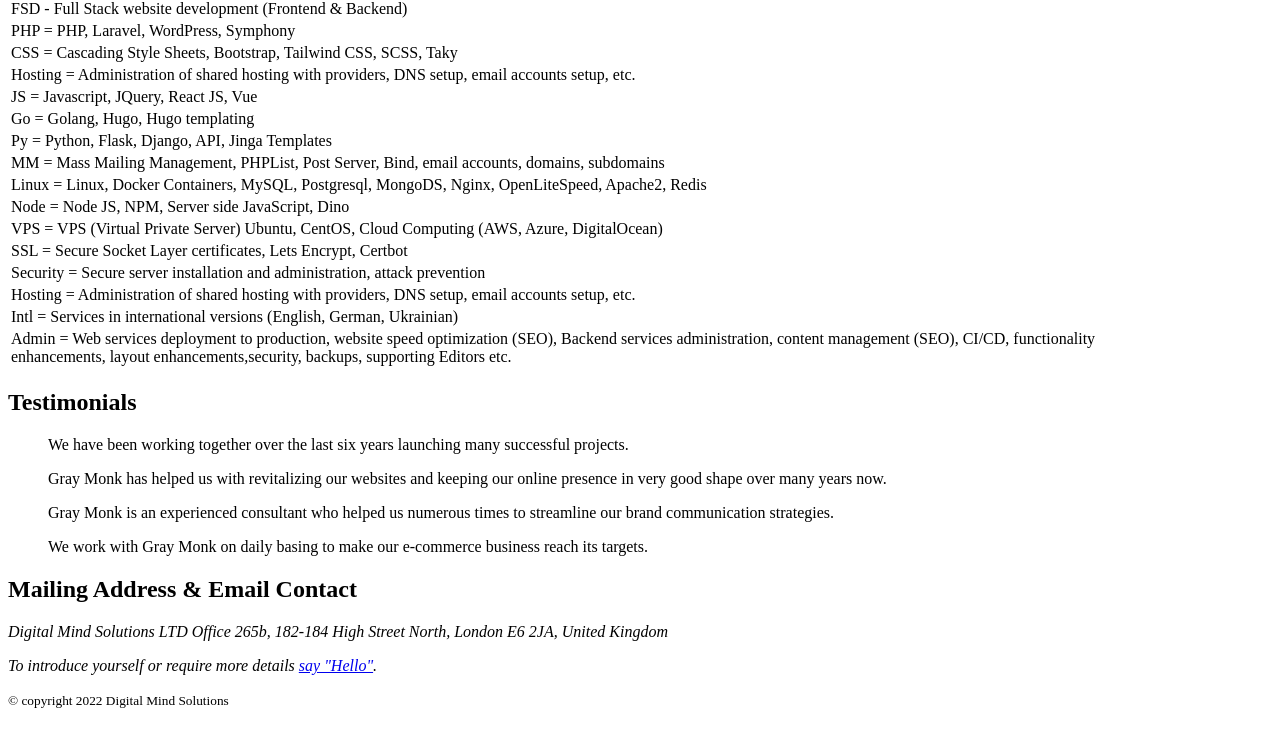
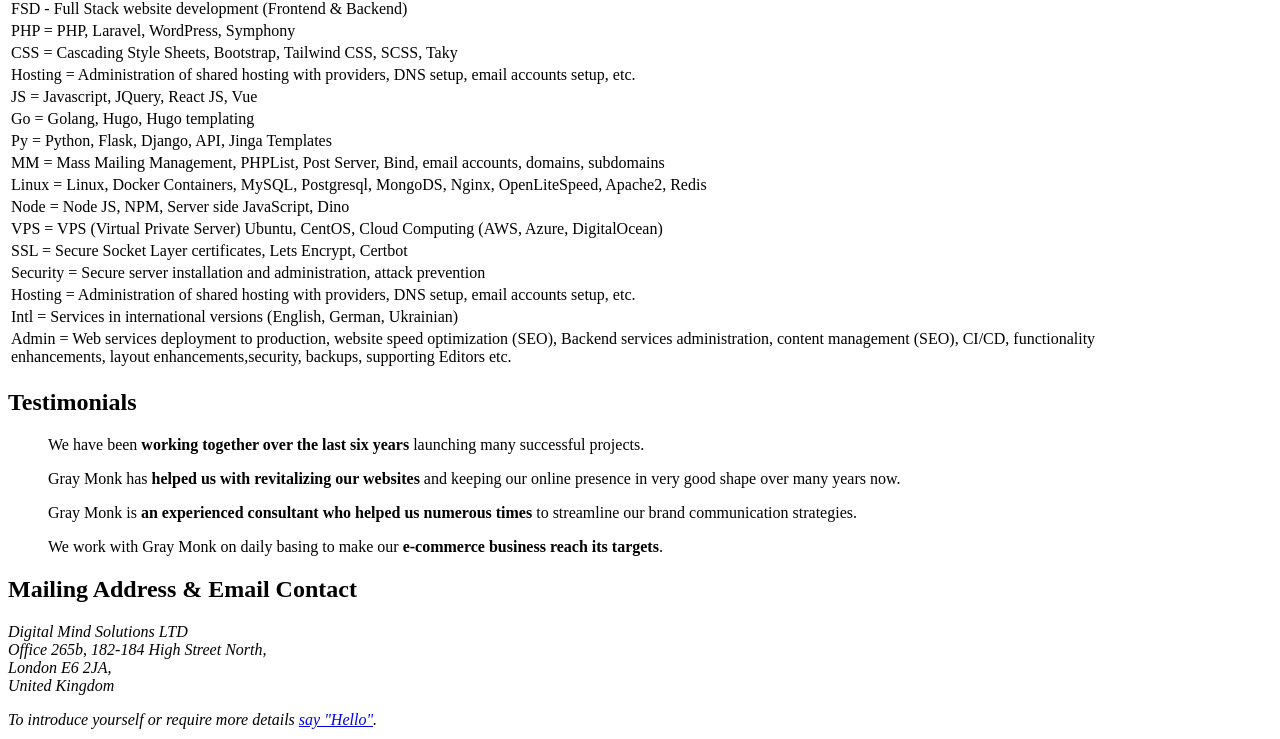
Before and after one commit to squteronsquter/create-html-as-meaningful-markup-documents-and-not-just-visual-representation-page, a plain HTML site: page index.html in a window 1280 px wide. Shown: the part 2058-2797 px from the top of the page. Drawn offline with Linux system fonts and the light colour scheme.

Commit message:
final version of html-text section

```diff
--- a/index.html
+++ b/index.html
@@ -26,7 +26,8 @@
         <article>
             <header>About Me</header>
             <p>
-                Hi! I am Gray Monk and I am happy to have you as a reader of my blog on SEO. Read the blog calmly when
+                Hi! I am Gray Monk and I am <em>happy</em> to have you as a reader of my blog on SEO. Read the blog
+                calmly when
                 you
                 can
                 focus on reading, without any distractions. Try to implement the rules I am writing about in your own
@@ -35,8 +36,8 @@
             </p>
             <aside>
                 <p>
-                    Human face of the digital world.
                     Digital marketing deserves an utterly human touch to be able to breathe new ideas into people.
+                    <small>Show the human face of digital!</small>
                 </p>
             </aside>
             <footer>
@@ -117,7 +118,7 @@
             </ol>
         </section>
         <section>
-            <h2>Years of Experience as Cosultant Designer and Developer</h2>
+            <h2>Years of Experience as Consultant Designer and Developer</h2>
             <table>
                 <thead>
                     <tr>
@@ -308,31 +309,35 @@
         <section>
             <h2>Testimonials</h2>
             <blockquote>
-                <p>We have been working together over the last six years launching many successful projects.</p>
+                <p>We have been <strong>working together over the last six years</strong> launching many successful
+                    projects.</p>
             </blockquote>
             <blockquote>
-                <p>Gray Monk has helped us with revitalizing our websites and keeping our online presence in very good
+                <p>Gray Monk has <strong>helped us with revitalizing our websites</strong> and keeping our online
+                    presence in very good
                     shape
                     over many years now.</p>
             </blockquote>
             <blockquote>
                 <p>
-                    Gray Monk is an experienced consultant who helped us numerous times to streamline our brand
+                    Gray Monk is <strong>an experienced consultant who helped us numerous times</strong> to streamline
+                    our brand
                     communication
                     strategies.
                 </p>
             </blockquote>
             <blockquote>
-                <p>We work with Gray Monk on daily basing to make our e-commerce business reach its targets.</p>
+                <p>We work with Gray Monk on daily basing to make our <strong>e-commerce business reach its
+                        targets</strong>.</p>
             </blockquote>
         </section>
         <section>
             <h2>Mailing Address & Email Contact</h2>
             <address>
                 <p>
-                    Digital Mind Solutions LTD
-                    Office 265b, 182-184 High Street North,
-                    London E6 2JA,
+                    Digital Mind Solutions LTD<br>
+                    Office 265b, 182-184 High Street North,<br>
+                    London E6 2JA,<br>
                     United Kingdom
                 </p>
             </address>
```
Also changed, not shown: 1 other file.
